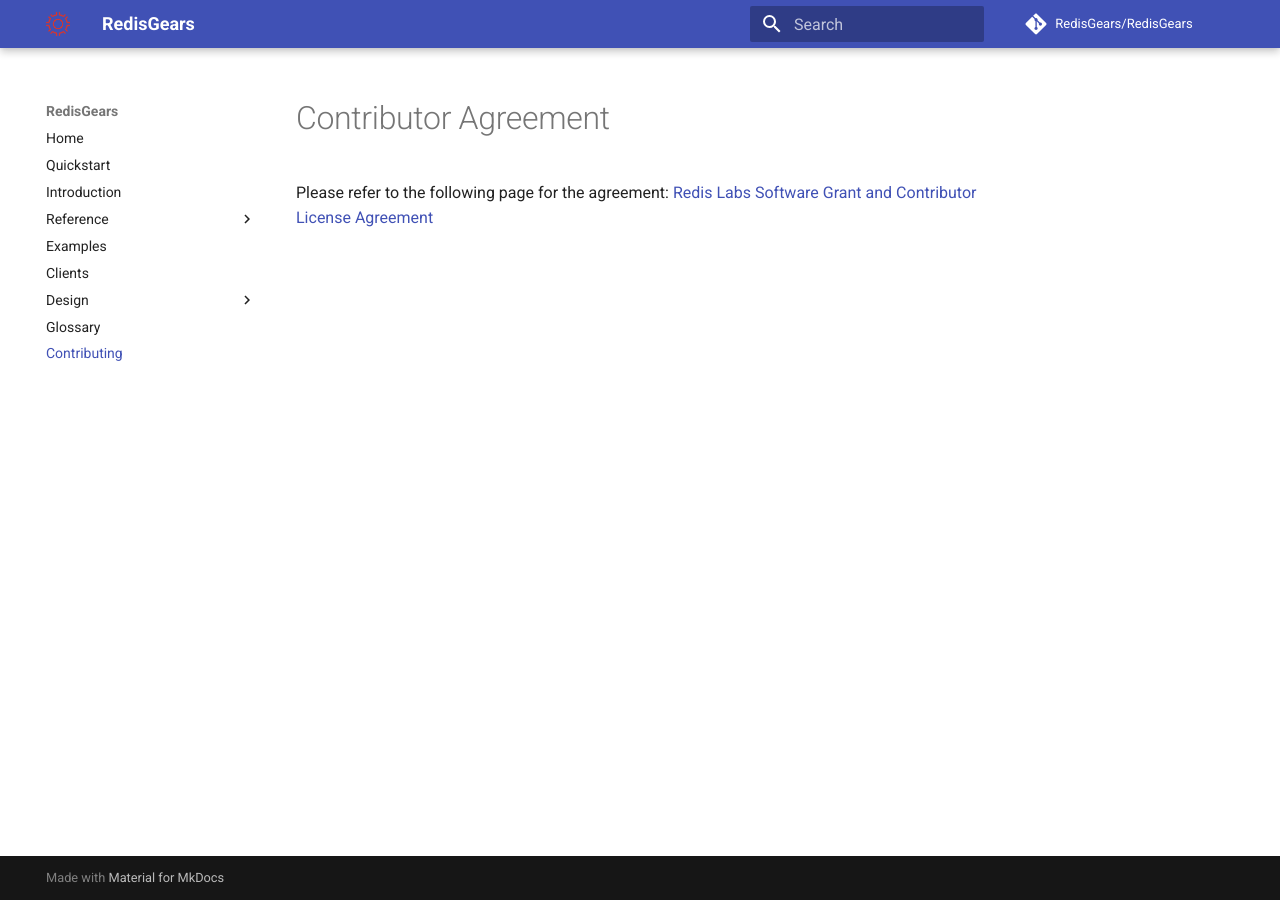
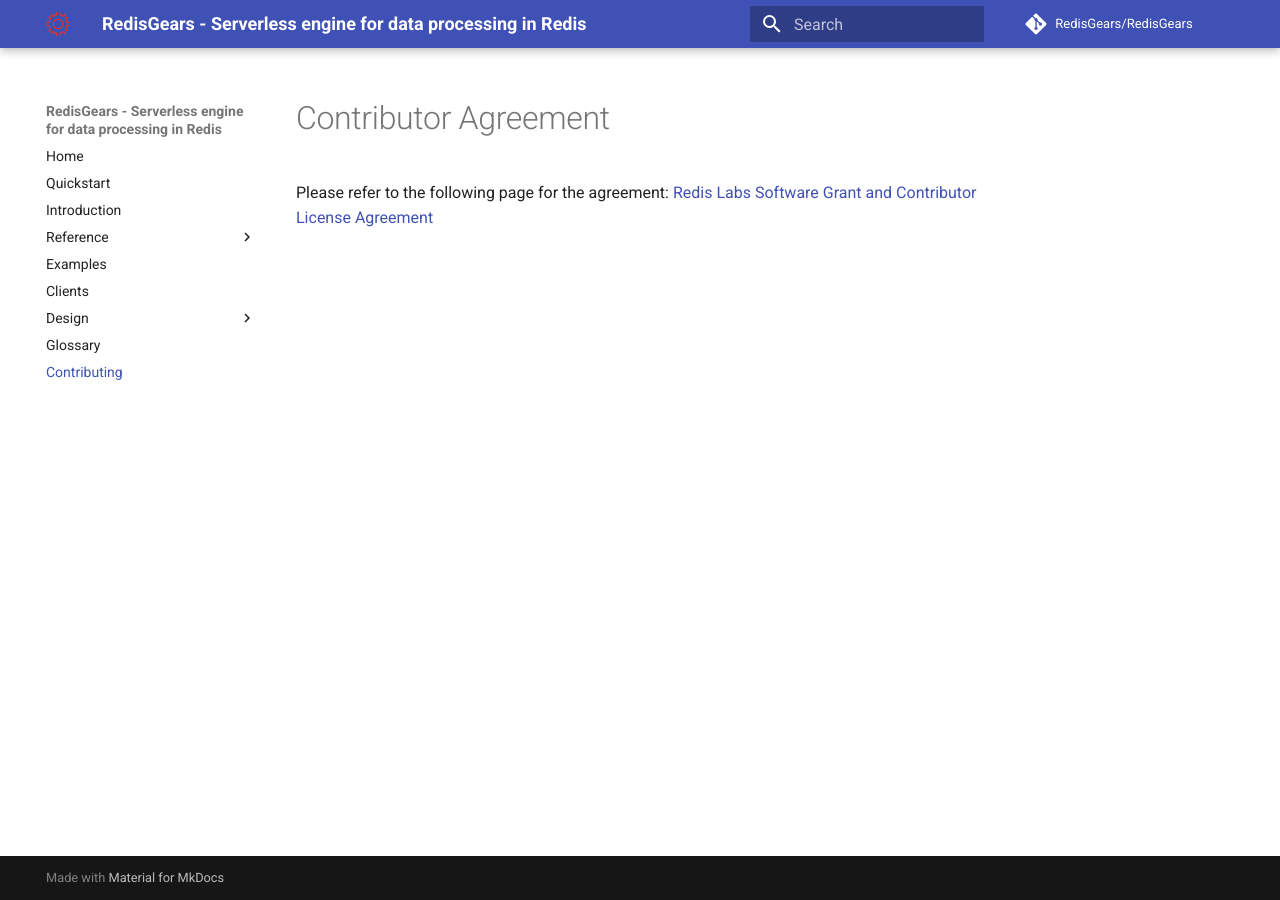
Before and after one commit to RedisGears/RedisGears, an MkDocs documentation site: the page built from docs/contrib.md, in a window 1280 px wide. Built offline with MkDocs 1.6.1 and Material for MkDocs 9.7.7, drawn with Linux system fonts in a browser that asks for light colours; comment, search, counter and statistics services are not loaded.

Commit message:
Update title

```diff
--- a/mkdocs.yml
+++ b/mkdocs.yml
@@ -1,4 +1,4 @@
-site_name: RedisGears
+site_name: RedisGears - Serverless engine for data processing in Redis
 site_url: http://redisgears.io
 repo_url: https://github.com/RedisGears/RedisGears
 repo_name: RedisGears/RedisGears
```
